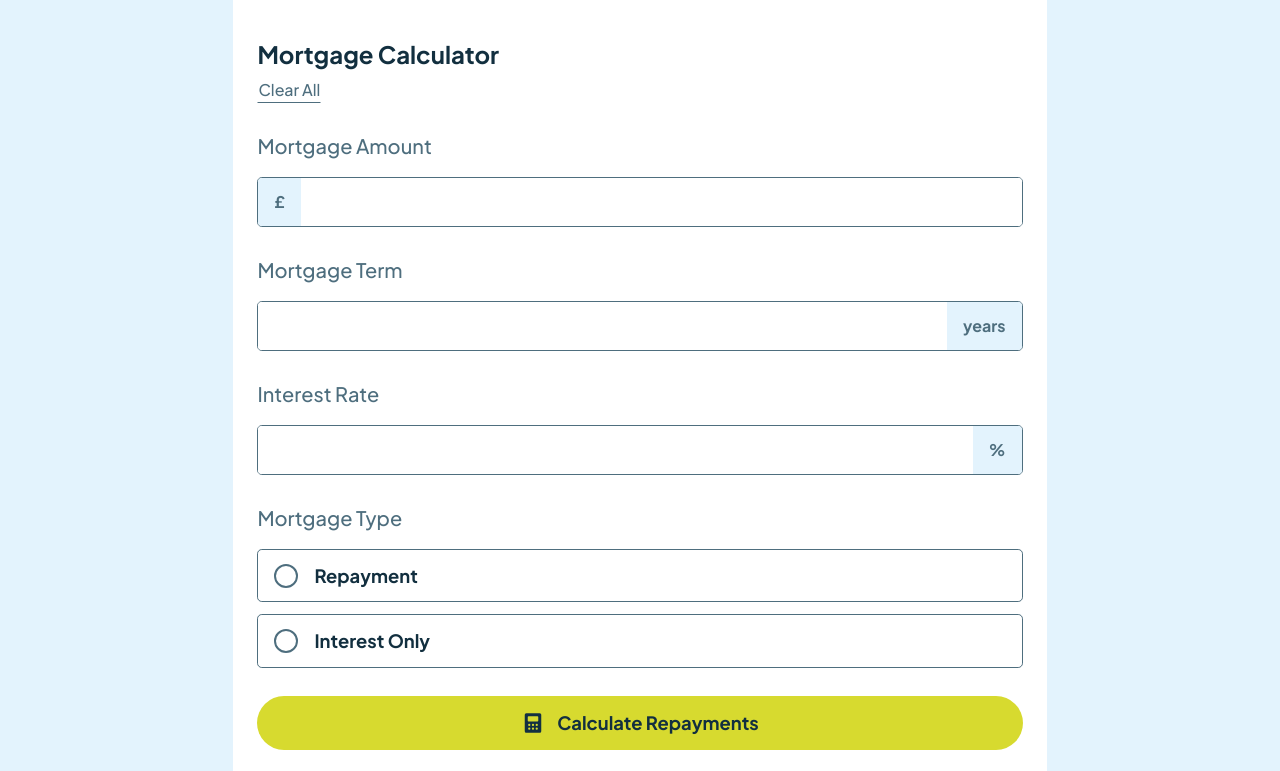
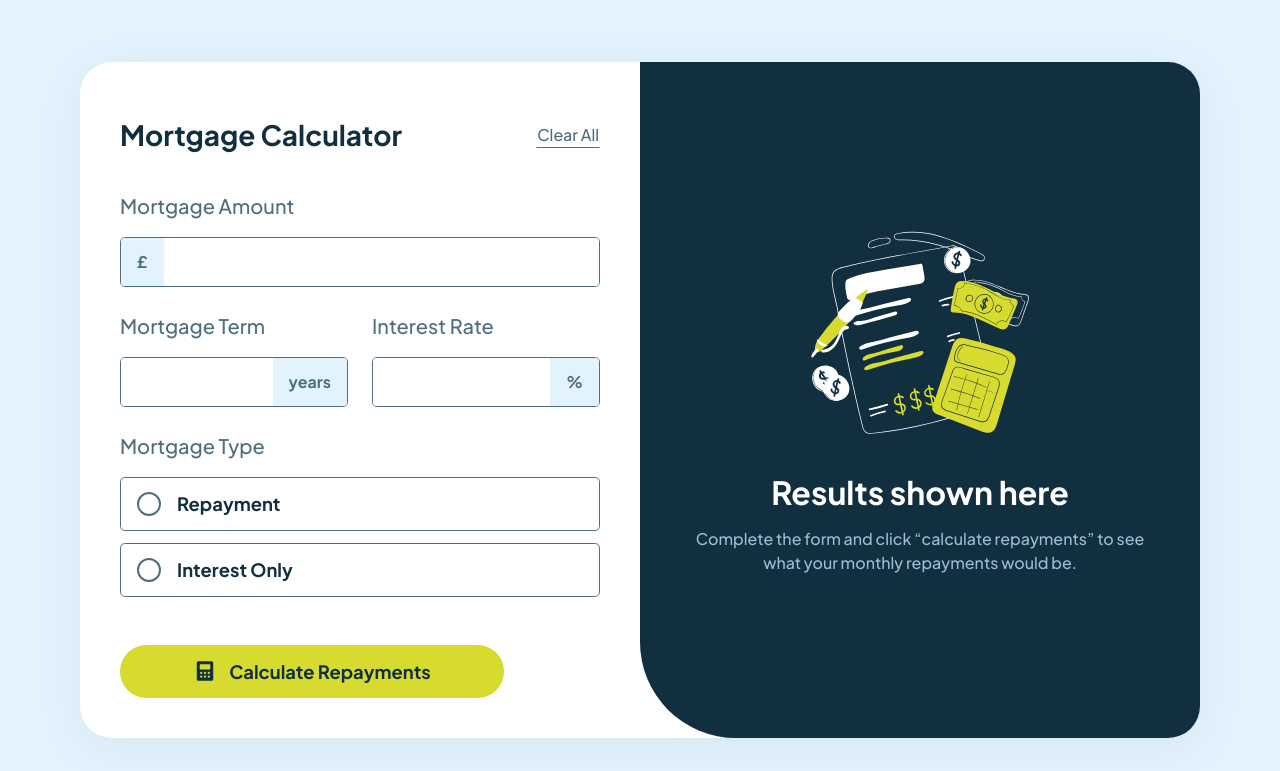
Before and after one commit to anaClarissi/mortgage-repayment-calculator, a website built with Vite: page index.html in a window 1280 px wide. Shown: the top 771 px of the page. Built offline with nearby package versions, Linux system fonts and the light colour scheme.

Commit message:
feat: added desktop design style

```diff
--- a/index.html
+++ b/index.html
@@ -169,7 +169,7 @@
 
               <p class="repayment-label" id="total-repayment-label">Total you'll repay over the term</p>
 
-              <h3 class="total-repayment" aria-labelledby="total-repayment-label">234234</h3>
+              <h3 class="total-repayment" aria-labelledby="total-repayment-label"></h3>
 
             </div>
 
--- a/src/css/style.css
+++ b/src/css/style.css
@@ -105,14 +105,15 @@ body {
 
 #main {
     background-color: var(--main-bg-color);
+    box-shadow: 0 10px 50px rgba(0, 0, 0, 0.05);
 }
 
 .main-container {
-    min-height: 100dvh;
     display: flex;
     flex-direction: column;
     justify-content: space-between;
     padding: 0;
+    min-height: 100dvh;
 }
 
 /*========================*/
@@ -320,11 +321,13 @@ input[type="radio"]:checked::before {
 /*========================*/
 
 .result-empty-container {
+    width: 100%;
+    height: 100%;
     align-items: center;
     justify-content: center;
 }
 
-.result-completed-container .subtitle {
+.result-empty-container .subtitle {
     text-align: center;
 }
 
@@ -381,3 +384,104 @@ input[type="radio"]:checked::before {
     font-weight: 700;
     color: var(--total-repayment-text-color);
 }
+
+/*================================*/
+/*        ---- DESKTOP ----       */
+/*================================*/
+
+@media (min-width: 60em) {
+
+    /*========================*/
+    /*          MAIN          */
+    /*========================*/
+
+    #main {
+        border-radius: 2rem;
+        overflow: hidden;
+        max-width: 70em;
+    }
+
+    .main-container {
+        flex-direction: row;
+        min-height: auto;
+    }
+
+    .form-section,
+    .result-section {
+        flex: 1;
+    }
+
+    /*========================*/
+    /*          FORM          */
+    /*========================*/
+
+    .form-container {
+        gap: 1.5rem;
+        padding: clamp(1.500rem, calc(-1.500rem + 5vw), 2.500rem);
+    }
+
+    .form-header {
+        flex-direction: row;
+        justify-content: space-between;
+        align-items: center;
+        padding-bottom: clamp(0.000rem, calc(-3.000rem + 5vw), 1.000rem);
+    }
+
+    .form-header .title {
+        font-size: clamp(1.25rem, calc(-0.25rem + 2.5vw), 1.75rem); /* 960px to 1280px */
+    }
+
+    .form-row:nth-child(3) {
+        grid-template-columns: 1fr 1fr;
+        column-gap: 1.5rem;
+    }
+
+    label,
+    legend {
+        font-size: clamp(1rem, calc(0.25rem + 1.25vw), 1.25rem); /* 960px to 1280px */
+    }
+
+    .btn-calculate {
+        max-width: 80%;
+        margin-top: clamp(0.000rem, calc(-4.500rem + 7.5vw), 1.500rem);
+    }
+
+    /*========================*/
+    /*      RESULT SECTION    */
+    /*========================*/
+
+    .result-section {
+        border-bottom-left-radius: 6rem;
+    }
+
+    .result-empty-container,
+    .result-completed-container  {
+        padding: clamp(2.000rem, calc(-1.000rem + 5vw), 3.000rem);
+    }
+
+    /*========================*/
+    /*       RESULT EMPTY     */
+    /*========================*/
+
+    .empty-img {
+        width: 50%;
+    }
+
+    /*========================*/
+    /*     RESULT COMPLETED   */
+    /*========================*/
+
+    .result-completed-repayment {
+        margin-top: 2rem;
+        padding: 2rem;
+    }
+
+    .monthly-repayment {
+        font-size: 3.25rem;
+    }
+
+    .total-repayment {
+        font-size: 2rem;
+    }
+
+}
```
